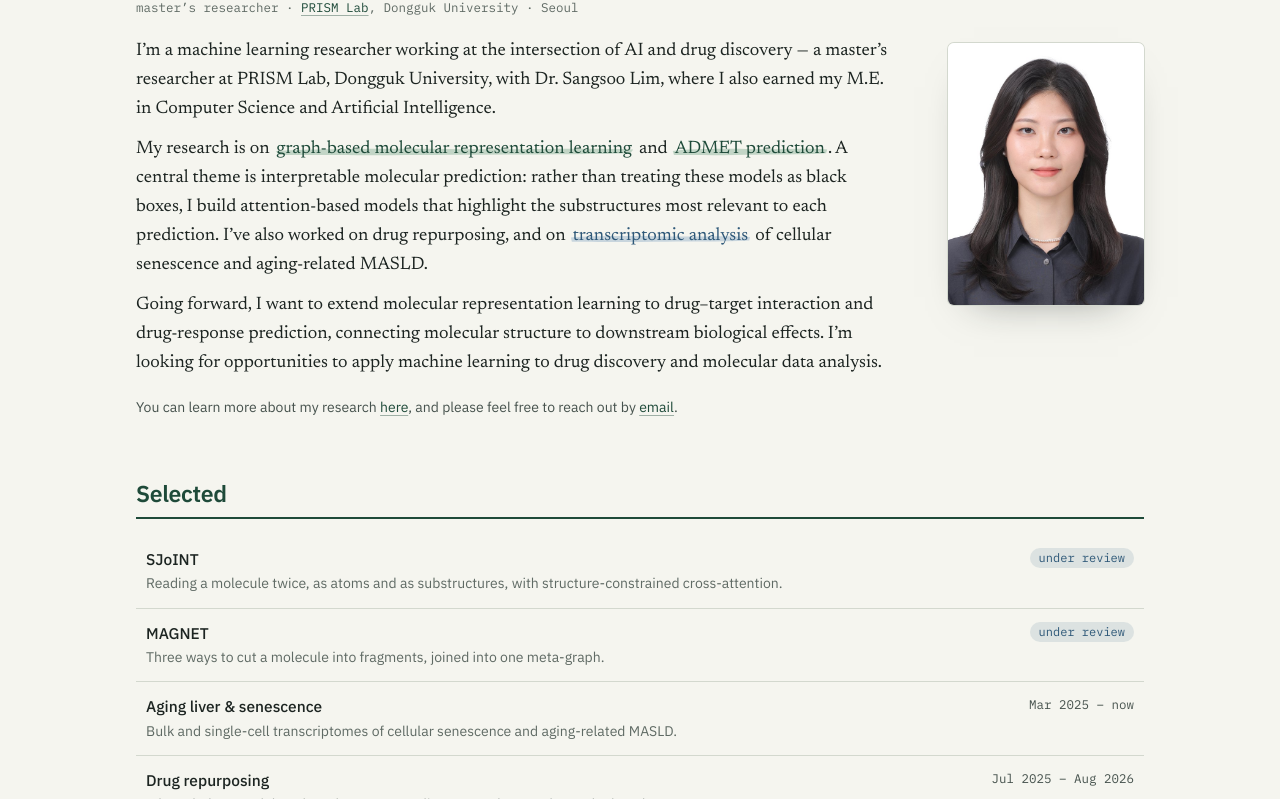
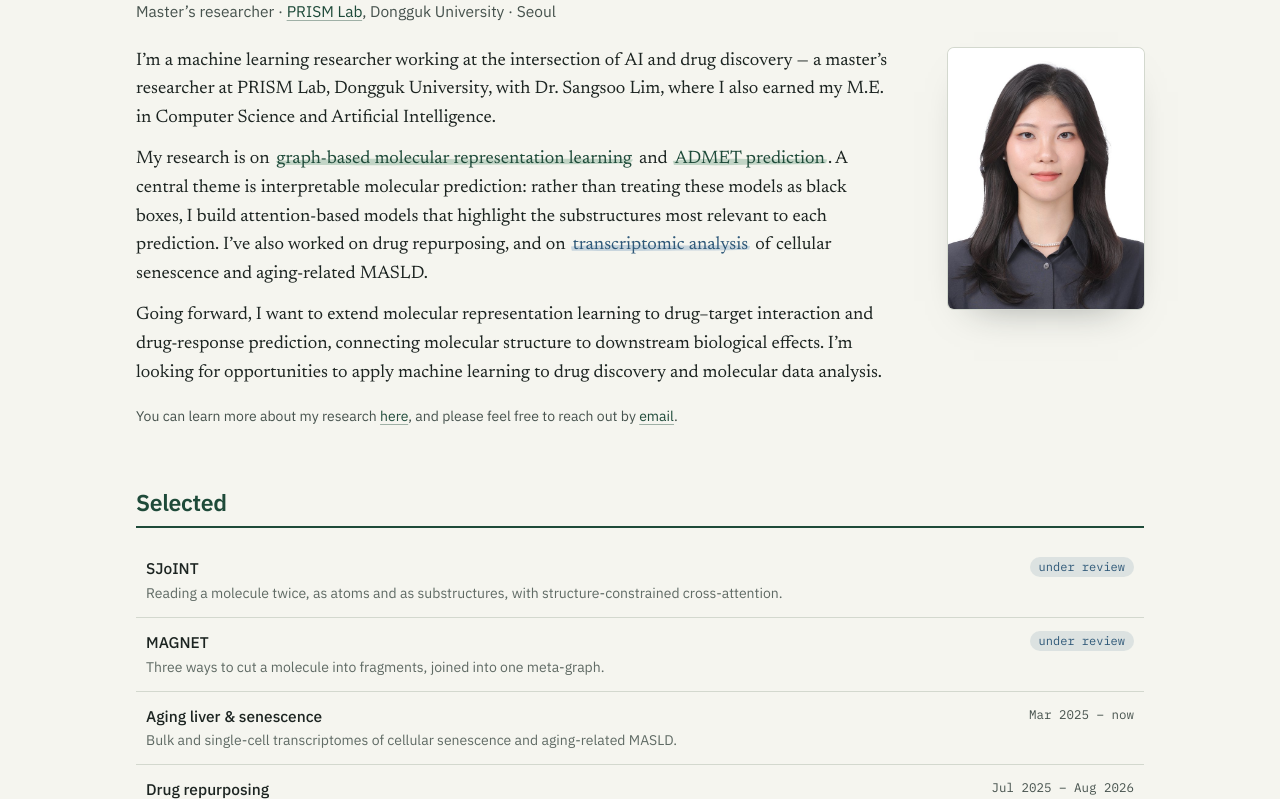
Before and after one commit to myungjin00/myungjin00.github.io, an Astro site: page / in a window 1280 px wide. Shown: the part 229-1028 px from the top of the page. Built offline with nearby package versions, Linux system fonts and the light colour scheme; Astro itself is replaced by a stand-in of ours; some packages are replaced by stand-ins of ours.

Commit message:
home: the role line at body size

```diff
--- a/src/pages/index.astro
+++ b/src/pages/index.astro
@@ -31,7 +31,7 @@ const posts = mergeTranslations(allPosts).map(e => e.lead).slice(0, 3)
   <section class="wrap hero">
     <div class="intro">
       <h1><span class="first">Myungjin</span> Lee <span class="ko">{profile.nameKo}</span></h1>
-      <p class="role">master’s researcher · <a href={profile.lab.href}>PRISM Lab</a>, Dongguk University · Seoul</p>
+      <p class="role">Master’s researcher · <a href={profile.lab.href}>PRISM Lab</a>, Dongguk University · Seoul</p>
       <div class="bio">
         <p>I’m a machine learning researcher working at the intersection of AI and drug discovery — a master’s researcher at PRISM Lab, Dongguk University, with Dr. Sangsoo Lim, where I also earned my M.E. in Computer Science and Artificial Intelligence.</p>
         <p>My research is on <span class="hl">graph-based molecular representation learning</span> and <span class="hl">ADMET prediction</span>. A central theme is interpretable molecular prediction: rather than treating these models as black boxes, I build attention-based models that highlight the substructures most relevant to each prediction. I’ve also worked on drug repurposing, and on <span class="hl blue">transcriptomic analysis</span> of cellular senescence and aging-related MASLD.</p>
@@ -94,7 +94,7 @@ const posts = mergeTranslations(allPosts).map(e => e.lead).slice(0, 3)
   .ko { font-family: var(--serif); font-style: italic; font-weight: 400; font-size: .4em; color: var(--muted); margin-left: .3em; vertical-align: .35em; }
   .closing { margin: 18px 0 0; font-size: calc(14px * var(--fs)); color: var(--soft); }
   h1 { font-weight: 600; font-size: calc(clamp(38px, 5.2vw, 56px) * var(--fs)); line-height: 1; letter-spacing: -.025em; margin: 0; }
-  .role { font: calc(12.5px * var(--fs)) var(--mono); color: var(--muted); margin: 14px 0 0; }
+  .role { font-size: calc(15.5px * var(--fs)); color: var(--soft); margin: 14px 0 0; }
   .bio { margin: 22px 0 0; }
   .bio p { margin: 0 0 12px; font-family: var(--serif); font-size: calc(18px * var(--fs)); line-height: 1.6; }
   .bio p:last-child { margin-bottom: 0; }
```
